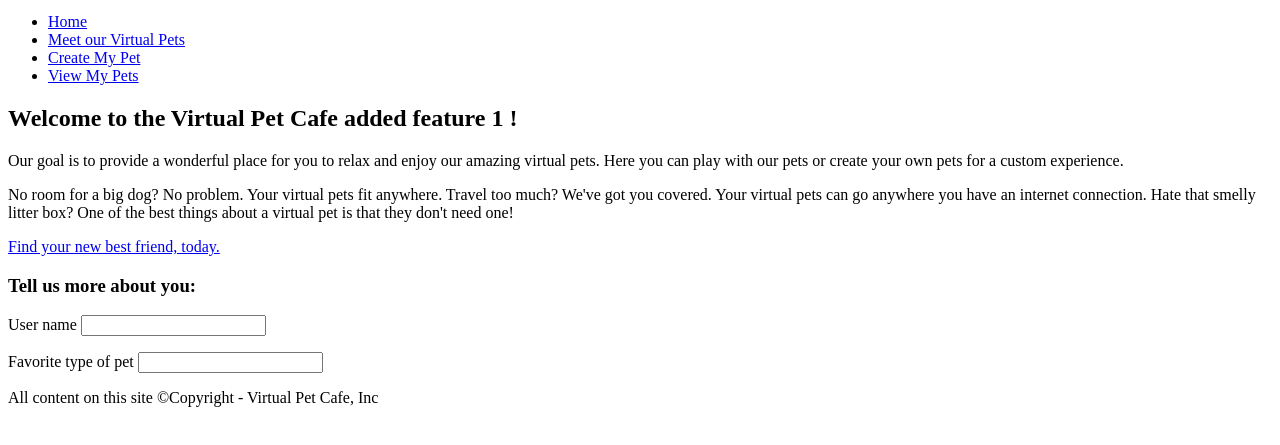
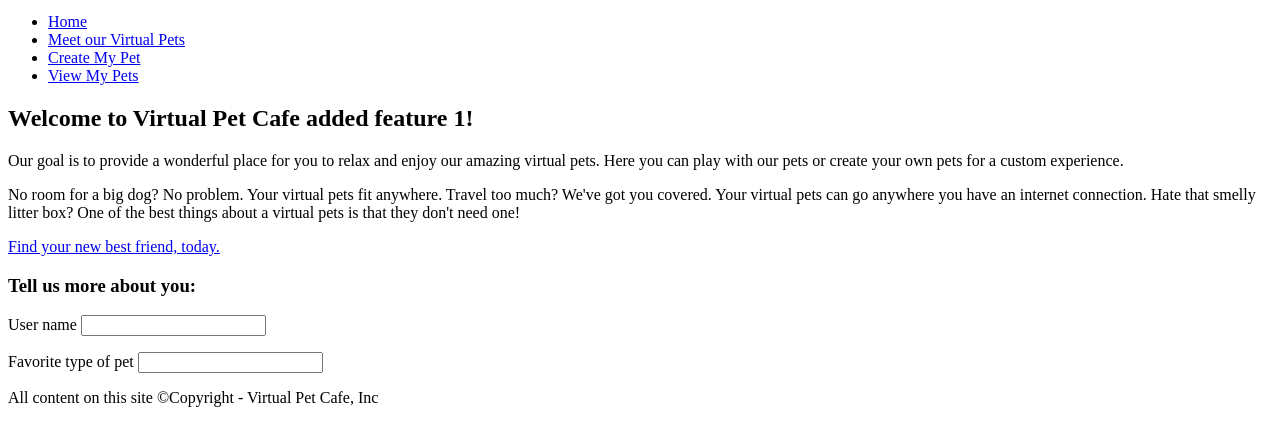
Before and after one commit to rajvin-cn/mypetcafe, a plain HTML site: page index.html in a window 1280 px wide. Shown: the part 141-586 px from the top of the page. Drawn offline with Linux system fonts and the light colour scheme.

Commit message:
Wip copy edits (#3)
* copy edits for index

* copy edits for index heading

```diff
--- a/index.html
+++ b/index.html
@@ -28,12 +28,14 @@
 
   <main>
     <article>
-      <h1>Welcome to the Virtual Pet Cafe added feature 1 !</h1>
+
+      <h1>Welcome to Virtual Pet Cafe added feature 1!</h1>
+
       <p>Our goal is to provide a wonderful place for you to relax and enjoy our amazing virtual pets.
         Here you can play with our pets or create your own pets for a custom experience.</p>
       <p>No room for a big dog? No problem. Your virtual pets fit anywhere. Travel too much? We've got you covered.
         Your virtual pets can go anywhere you have an internet connection. Hate that smelly litter box?
-        One of the best things about a virtual pet is that they don't need one!</p>
+        One of the best things about a virtual pets is that they don't need one!</p>
       <p>
         <a href="pet-list.html">Find your new best friend, today.</a>
       </p>
```
